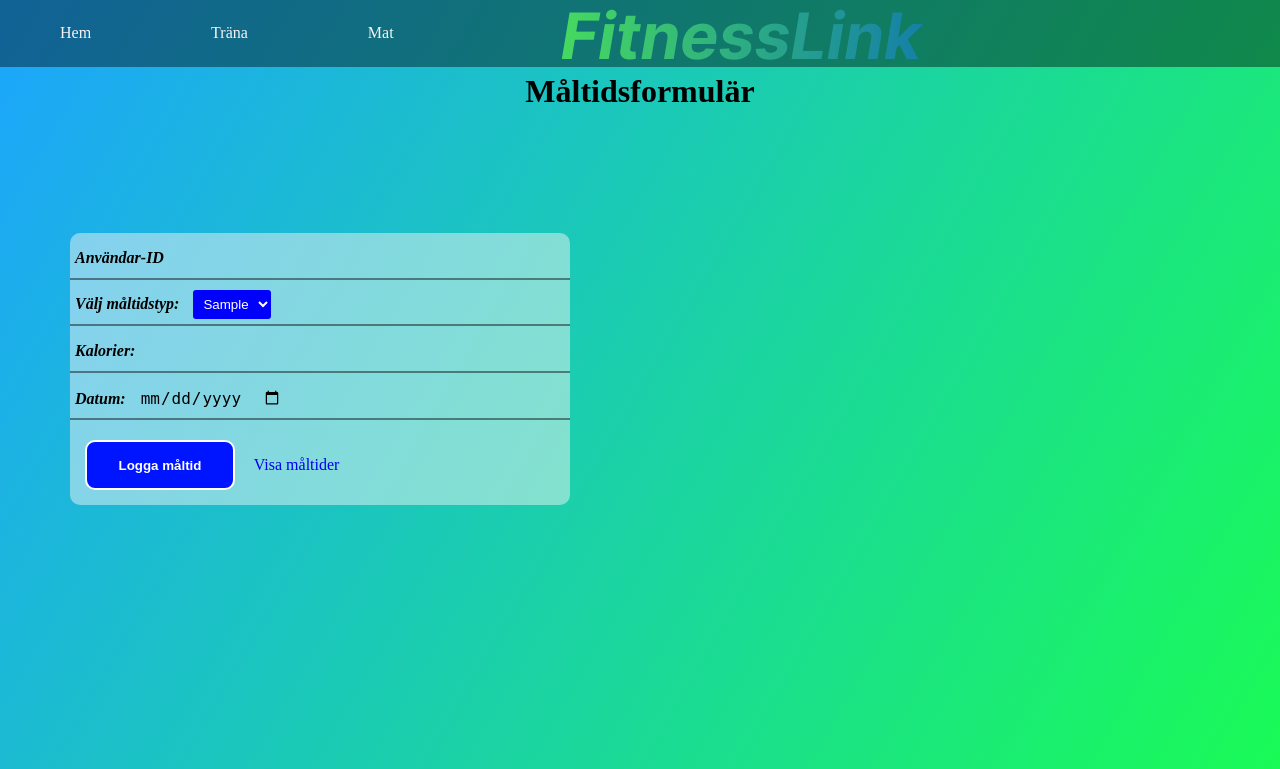
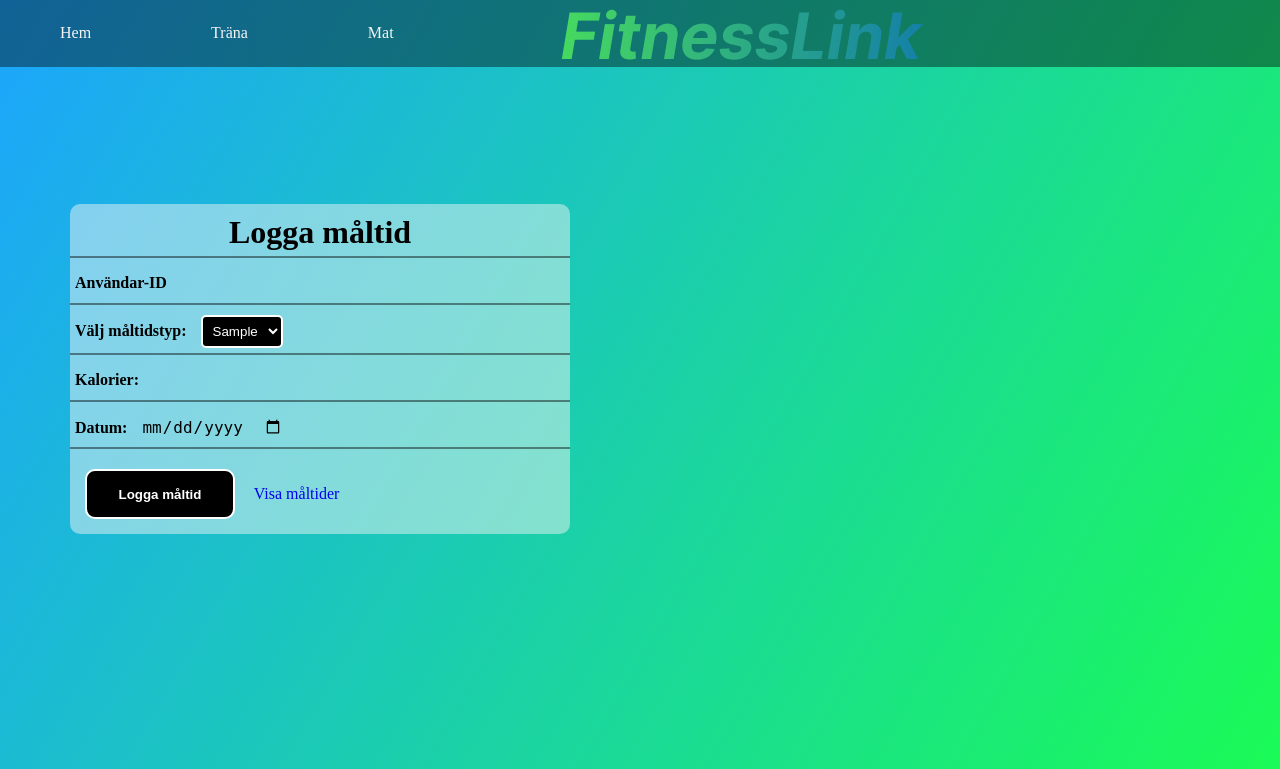
Before and after one commit to JacobKatzIA/TEAM_12, a Flask app: page /meal in a window 1280 px wide. Shown: the part 31-800 px from the top of the page. Run offline with Flask 3, Linux system fonts and the light colour scheme; a database or web service that is not in the repository returns one stand-in record (values such as "Sample title"); some libraries are stand-ins or nearby versions.

Commit message:
Ändrade CSS i Meal.html

```diff
--- a/projekt/fitnesslink/static/static/style.css
+++ b/projekt/fitnesslink/static/static/style.css
@@ -188,7 +188,7 @@ form .textfield{
     outline: none;
 }
 input[type="submit"]:hover{
-    border-color: rgb(26, 81, 210);
+    border-color: rgb(56, 252, 34);
     transition: .5s;
 }
 .sign-up{
@@ -248,7 +248,6 @@ form .textfield-t{
     margin: 5px;
     left: 5px;
     color: rgb(0, 0, 0);
-    font-style: italic;
     font-weight: bold;
     font-size: 16px;
     pointer-events: none;
@@ -287,16 +286,30 @@ form .textfield-t{
 select{
     padding: 6px;
     margin: 5px;
-    background-color: blue;
+    background-color: #000000;
     color: white;
-    border: none;
-    border-radius: 3px;
+    border-radius: 5px;
+    border: solid white 2px;
 }
 select:hover{
-    border-color: rgb(26, 81, 210);
     transition: .5s;
     cursor: pointer;
 }
-select > option{
+.form-title{
+    text-align: center;
+    padding: 5px;
+    border-bottom: 2px solid rgba(0, 0, 0, 0.445);
+    margin: 5px 0;
+}
+.form-submit{
+    width: 150px;
+    height: 50px;
+    margin: 15px 15px;
+    border: 2px solid white;
+    background: rgb(0, 0, 0);
+    border-radius: 10px;
+    color: white;
+    font-weight: 700;
     cursor: pointer;
+    outline: none;
 }
--- a/projekt/fitnesslink/templates/meal.html
+++ b/projekt/fitnesslink/templates/meal.html
@@ -21,9 +21,9 @@
         class="nav-logo">
     </nav>
 
-    <h1>Måltidsformulär</h1>
     <div class="form-t">
       <form action="/meal" method="POST" class="t-log">
+        <h1 class="form-title">Logga måltid</h1>
         <div class="textfield-t">
           <label for="m_id">Användar-ID</label>
           <input type="text" id="m_id" name="m_id" required>
@@ -44,7 +44,7 @@
           <label for="date">Datum:</label>
           <input type="date" id="date" name="date" required>
         </div>
-        <input type="submit" class="submit-log" value="Logga måltid">
+        <input type="submit" class="form-submit" value="Logga måltid">
         <a href="/view_meals/6">Visa måltider</a>
       </form>
     </div>
```
